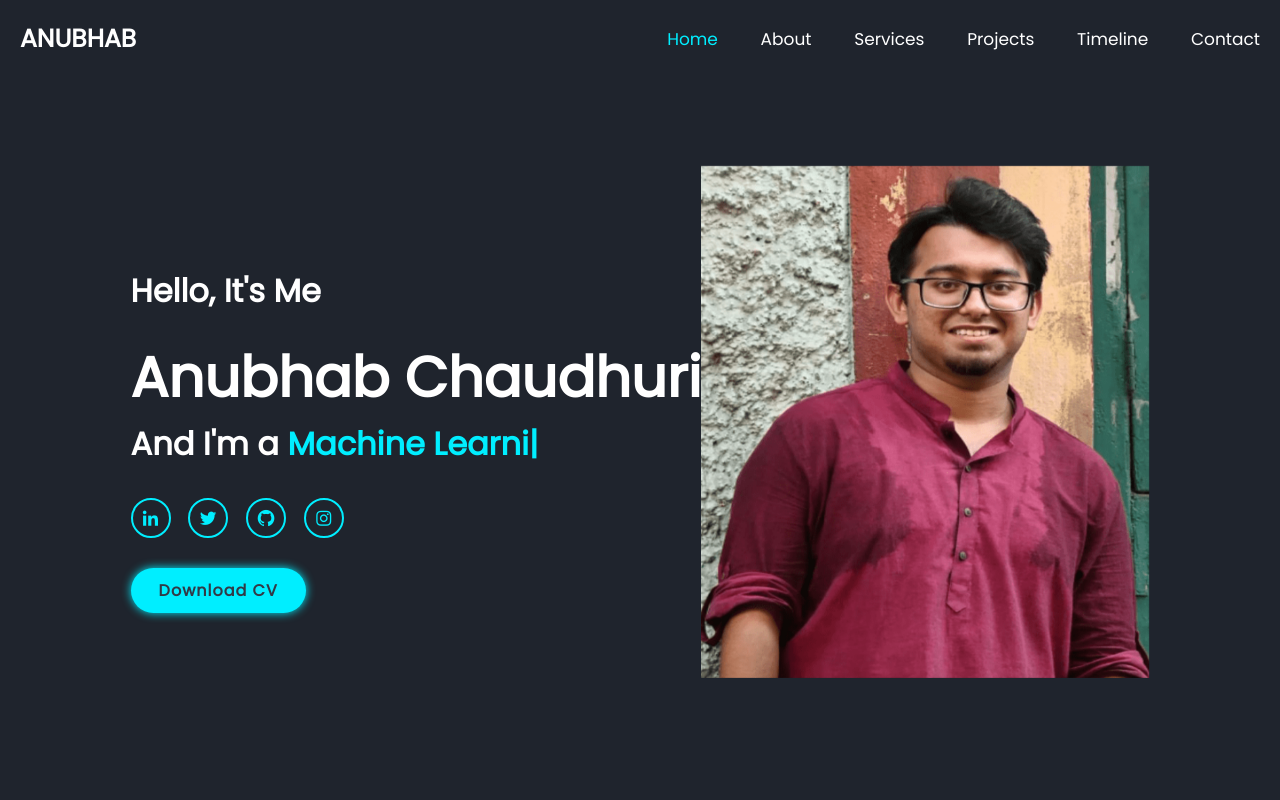
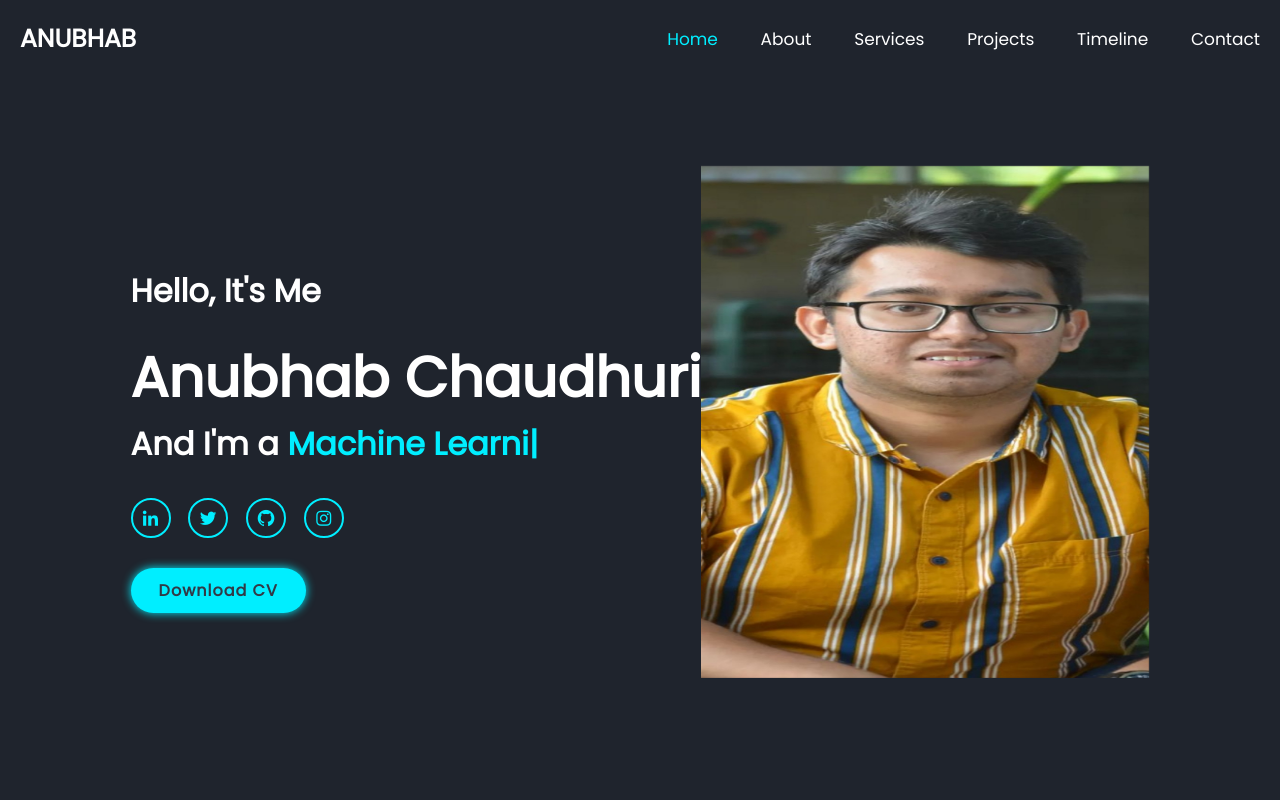
Before and after one commit to anubhabch10/portfolio, a website: page index.html in a window 1280 px wide. Shown: the top 800 px of the page. Drawn offline with nearby package versions, Linux system fonts and the light colour scheme.

Commit message:
index.html

```diff
--- a/index.html
+++ b/index.html
@@ -46,7 +46,7 @@
 
 
         <div class="home-img">
-            <img src="Images/ANUBHAB CHAUDHURI_IMG.png" alt="">
+            <img src="Images/ANUBHAB CHAUDHURI_IMG.jpg" alt="">
         </div>
     </section>
 
```
